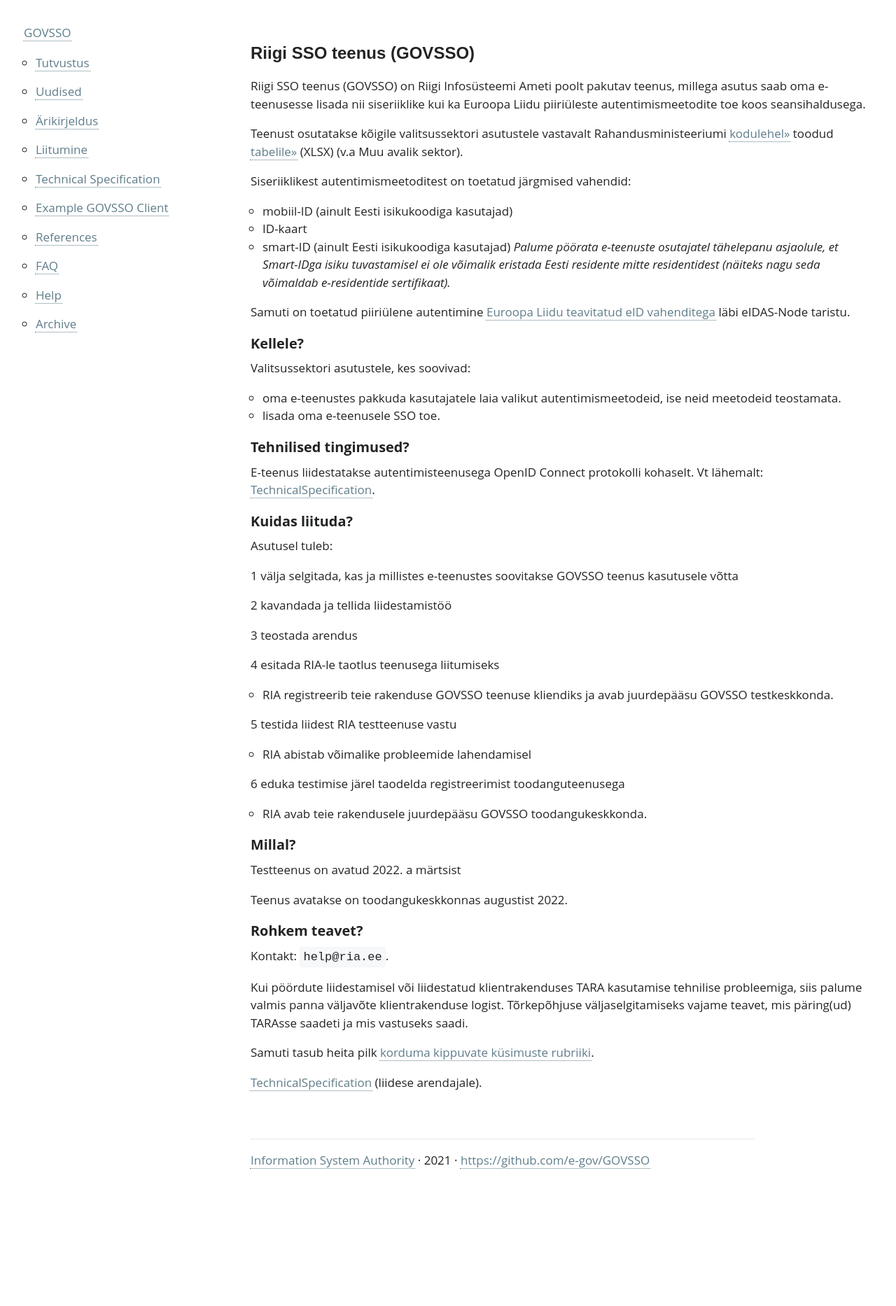
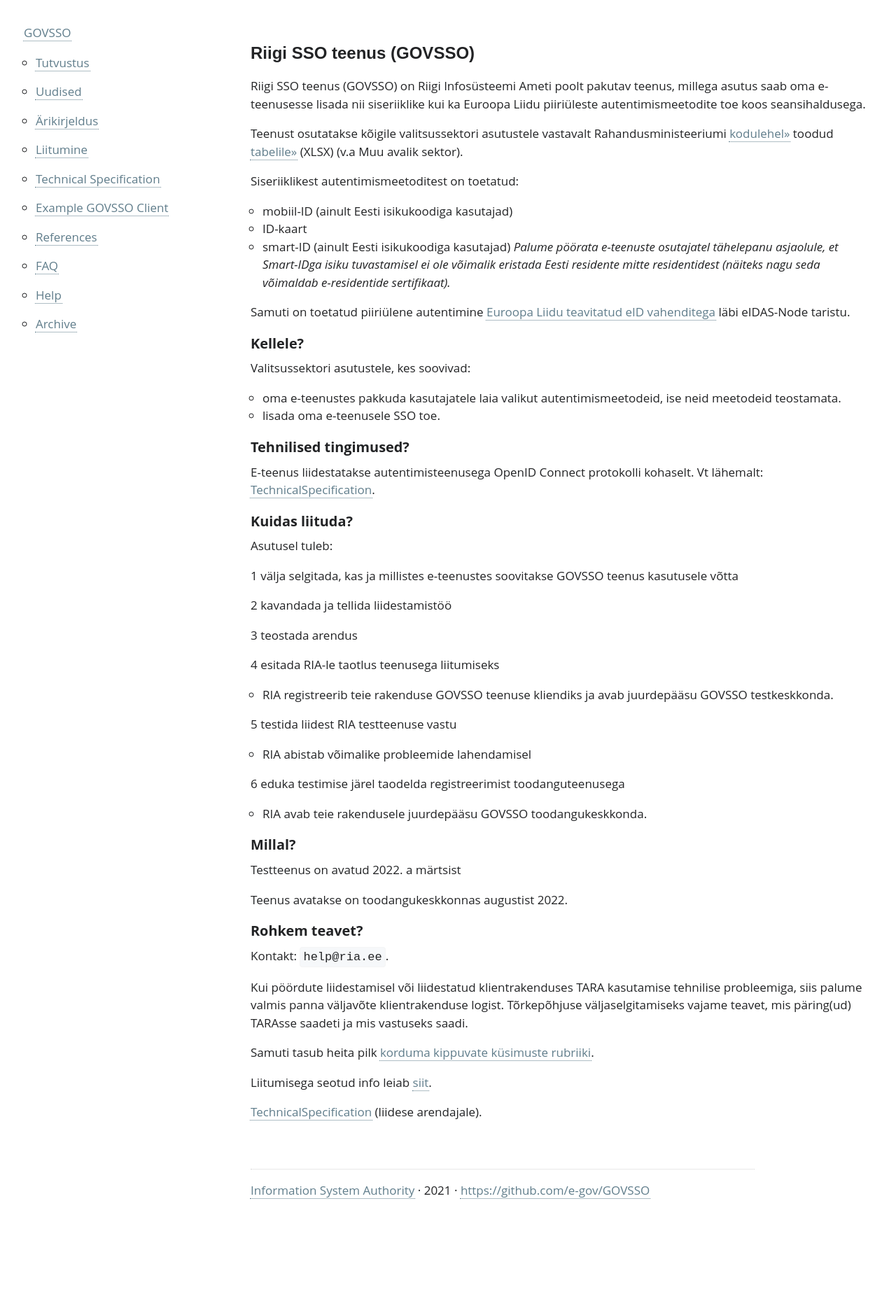
Before and after one commit to e-gov/GOVSSO, a Jekyll site: the page built from BusinessDescription.md, in a window 1280 px wide. Shown: the whole page at 70% size. Built offline with Jekyll 4.4.1, drawn with Linux system fonts in a browser that asks for light colours; our own code applies the rules of GitHub Pages for plain Markdown files.

Commit message:
Update BusinessDescription.md

```diff
--- a/BusinessDescription.md
+++ b/BusinessDescription.md
@@ -8,7 +8,7 @@ Riigi SSO teenus (GOVSSO) on Riigi Infosüsteemi Ameti poolt pakutav teenus, mil
 
 Teenust osutatakse kõigile valitsussektori asutustele vastavalt Rahandusministeeriumi [kodulehel»](https://www.rahandusministeerium.ee/et/riigihaldus) toodud [tabelile»](https://www.rahandusministeerium.ee/sites/default/files/riigihaldus/avaliku_sektori_asutused_asutuse_liikide_loikes_2021.xlsx) (XLSX) (v.a Muu avalik sektor).
 
-Siseriiklikest autentimismeetoditest on toetatud järgmised vahendid:
+Siseriiklikest autentimismeetoditest on toetatud:
 
 - mobiil-ID (ainult Eesti isikukoodiga kasutajad)
 - ID-kaart
@@ -62,4 +62,6 @@ Kui pöördute liidestamisel või liidestatud klientrakenduses TARA kasutamise t
 
 Samuti tasub heita pilk [korduma kippuvate küsimuste rubriiki](Faq).
 
+Liitumisega seotud info leiab [siit](Application).
+
 [TechnicalSpecification](TechnicalSpecification) (liidese arendajale).
```
